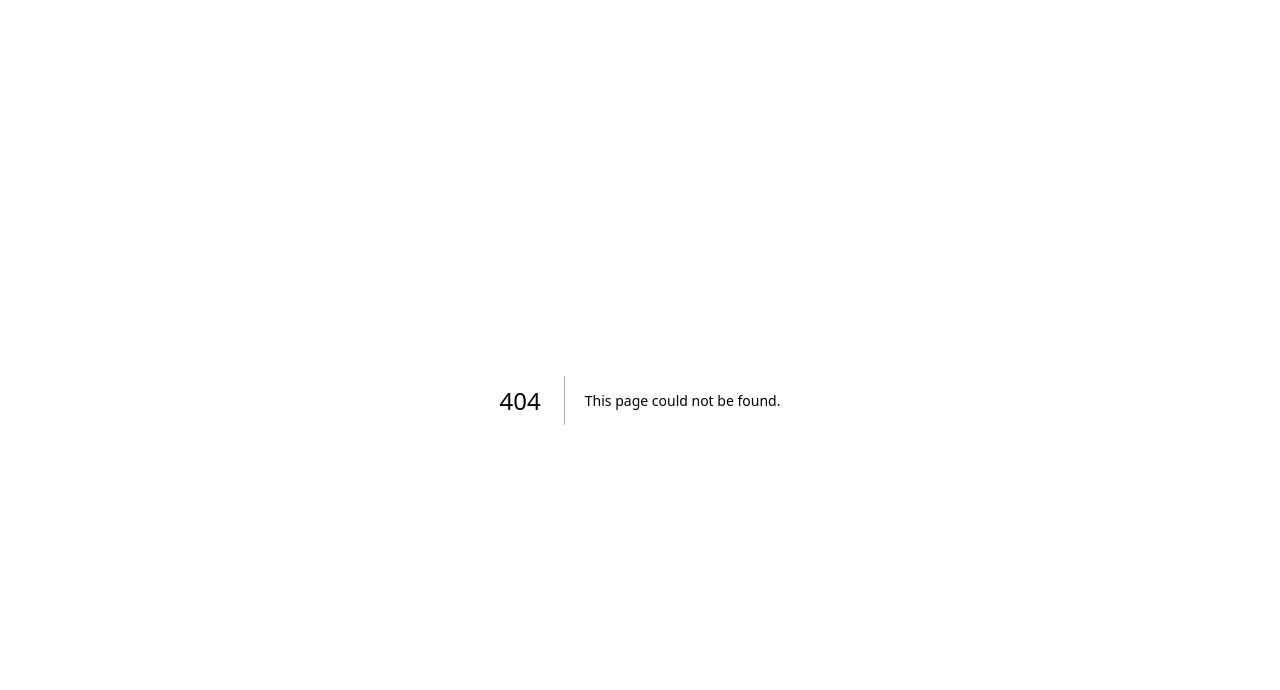
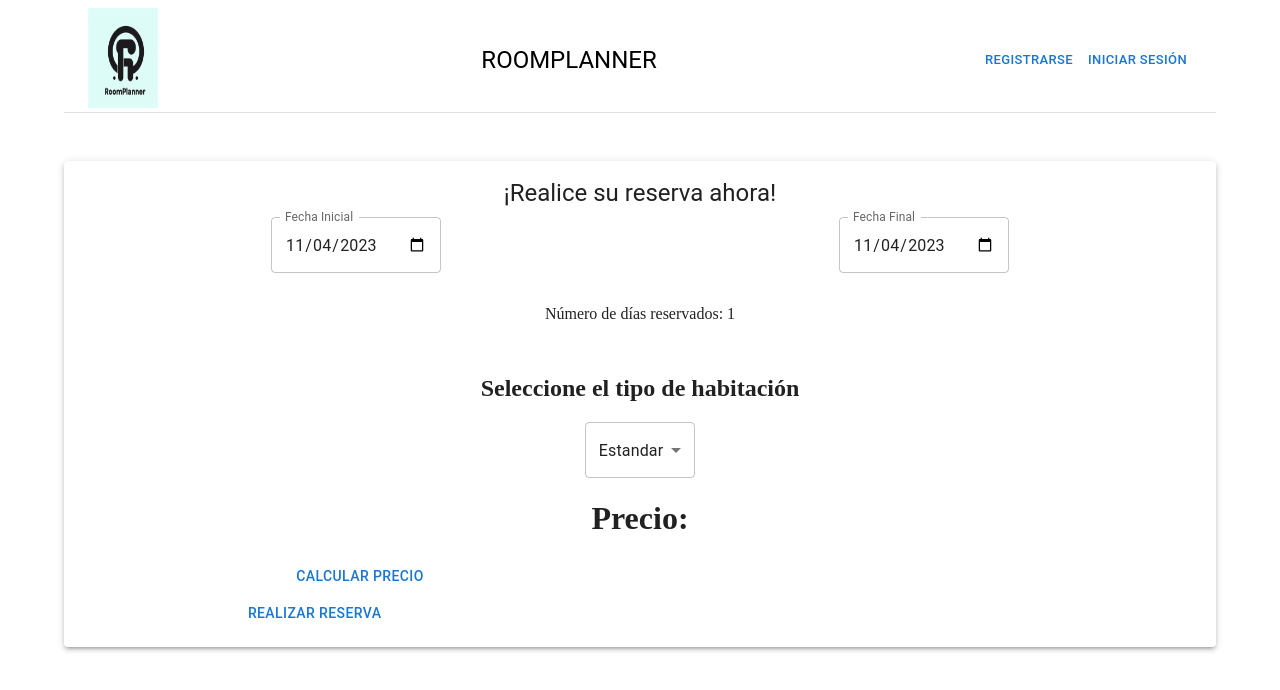
Before and after one commit to cristianmunoz1/roomplanner, a Next.js app: page /booking-page in a window 1280 px wide. Before the commit this address had no page. Shown: the top 690 px of the page. Built offline with nearby package versions, Linux system fonts and the light colour scheme.

Commit message:
Se agrega la página de booking page

```diff
--- /dev/null
+++ b/components/booking/BookingComponent.tsx
@@ -0,0 +1,129 @@
+import React, { useState } from 'react';
+import { Grid, Paper, Typography, TextField, Select, MenuItem, Button, Container } from '@mui/material';
+import { differenceInCalendarDays, format, addDays } from 'date-fns';
+
+export default function BookingComponent() {
+
+
+    const preciosHabitaciones = {
+        'Estandar': 60000,
+        'Premium': 90000,
+        'Super Premium': 120000,
+        'Suite Presidencial': 200000
+    }
+
+    const [fechaIngreso, setFechaIngreso] = useState(new Date());
+    const [fechaSalida, setFechaSalida] = useState(new Date());
+    const [tipoHabitacion, setTipoHabitacion] = useState('Estandar');
+    const [diasSeleccionados, setDiasSeleccionados] = useState(1);
+    const [precioActual, setPrecioActual] = useState('');
+
+    const formatter = new Intl.NumberFormat('es-CO', {
+        style: 'currency',
+        currency: 'COP',
+        minimumFractionDigits: 0,
+    });
+
+    const handleInputFechaIngreso = (event) => {
+        const fechaIngreso = new Date(event.target.value);
+        setFechaIngreso(addDays(fechaIngreso, 1));
+        updateDiasSeleccionados(fechaIngreso, fechaSalida);
+    };
+
+    const handleInputFechaSalida = (event) => {
+        const fechaSalida = new Date(event.target.value);
+        setFechaSalida(addDays(fechaSalida, 1));
+        updateDiasSeleccionados(fechaIngreso, fechaSalida);
+    };
+
+    const updateDiasSeleccionados = (start, end) => {
+        const days = differenceInCalendarDays(end, start);
+        if (days < 0) {
+            setDiasSeleccionados(0);
+        } else {
+            setDiasSeleccionados(days + 1);
+        }
+
+    };
+
+    const handletipoHabitacionChange = (event) => {
+        setTipoHabitacion(event.target.value);
+    };
+
+    const calculatePrice = () => {
+        const precio = formatter.format(preciosHabitaciones[tipoHabitacion] * diasSeleccionados);
+        setPrecioActual(precio);
+
+    };
+
+    return (
+        <Paper elevation={3} style={{ padding: '16px', alignItems: 'center', textAlign: 'center' }}>
+            <Typography variant="h5" gutterBottom className='mb-10'>
+                ¡Realice su reserva ahora!
+            </Typography>
+
+            <Grid container spacing={2}>
+                <Grid item xs={6}>
+
+                    <TextField
+                        label="Fecha Inicial"
+                        type="date"
+                        value={format(fechaIngreso, 'yyyy-MM-dd')}
+                        onChange={handleInputFechaIngreso}
+                        InputLabelProps={{
+                            shrink: true,
+                        }}
+                        className='ml-4 w-5/6'
+                    />
+                </Grid>
+                <Grid item xs={12} sm={6}>
+                    <TextField
+                        label="Fecha Final"
+                        type="date"
+                        value={format(fechaSalida, 'yyyy-MM-dd')}
+                        onChange={handleInputFechaSalida}
+                        InputLabelProps={{
+                            shrink: true,
+                        }}
+                        className='w-5/6'
+                    />
+                </Grid>
+
+                <Grid item xs={12}
+                    sx={{
+                        alignItems: 'center',
+                        textAlign: 'center'
+                    }}>
+                    <p className='text-lg border-b-4 border-1.5 text-lime-700 font-bold p-4'>Número de días reservados: {diasSeleccionados}</p>
+                </Grid>
+                <Grid item xs={12}>
+                    <h2 className='text-bold text-black text-xl'>Seleccione el tipo de habitación</h2>
+                    <Select
+                        label="Tipo de Habitación"
+                        value={tipoHabitacion}
+                        onChange={handletipoHabitacionChange}
+                        className='w-60'
+                    >
+                        {Object.keys(preciosHabitaciones).map((tipoHabitacion, index) => (<MenuItem key='{index}' value={tipoHabitacion}>{tipoHabitacion}</MenuItem>))}
+                    </Select>
+                    <Grid item xs={12}>
+                        <h1 className='my-7 text-lime-700 text-bold text-2xl'>Precio: {precioActual}</h1>
+                    </Grid>
+                </Grid>
+                <Container className='content-center w-max flex '>
+                    <Grid item xs={6}>
+                        <Button className='text-white bg-sky-600 hover:bg-sky-700 w-max' onClick={calculatePrice}>
+                            Calcular Precio
+                        </Button>
+                    </Grid>
+                    <Grid item xs={5}>
+                        <Button className='text-white bg-sky-600 hover:bg-sky-700 w-max' onClick={calculatePrice}>
+                            Realizar reserva
+                        </Button>
+                    </Grid>
+                </Container>
+
+            </Grid>
+        </Paper >
+    );
+};
--- /dev/null
+++ b/pages/booking-page.tsx
@@ -0,0 +1,16 @@
+import 'tailwindcss/tailwind.css';
+import Header from "../components/header/HeaderComponent";
+import { Container } from '@mui/material';
+import BookingComponent from "../components/booking/BookingComponent";
+
+
+export default function bookingPage() {
+
+    return (
+        <Container maxWidth='lg'>
+            <Header title="ROOMPLANNER" />
+            <BookingComponent />
+        </Container>
+
+    )
+}
```
